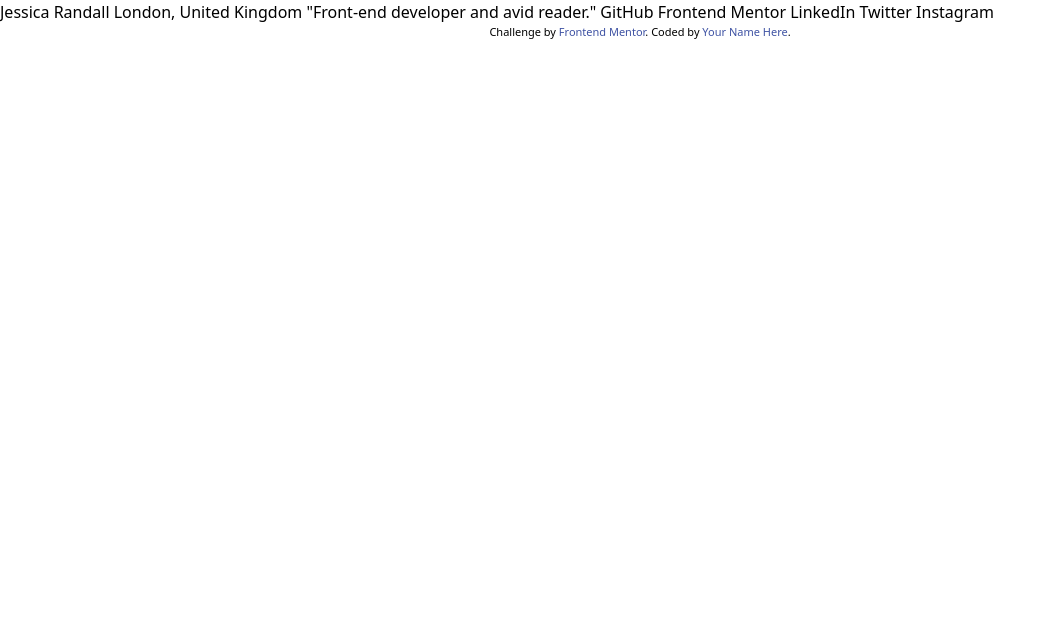
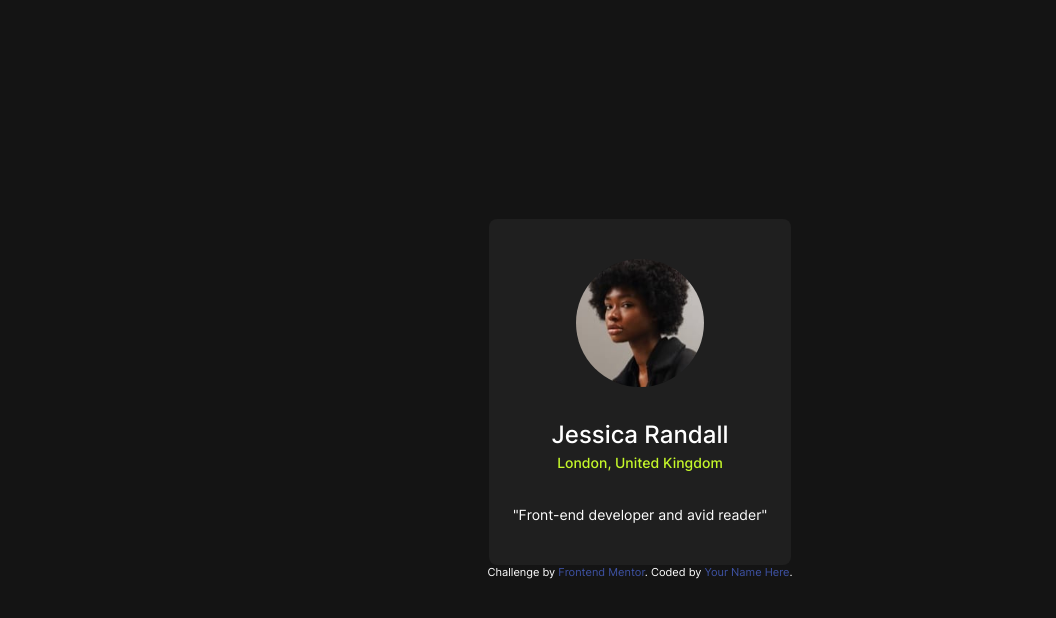
Before and after one commit to babyanonymouse/social-links-profile-main, a website: page index.html in a window 1280 px wide. Shown: the whole page, without its empty margins (0-1056 px from the left). Drawn offline with Linux system fonts and the light colour scheme.

Commit message:
initial commit | image wrapper

```diff
--- a/index.html
+++ b/index.html
@@ -13,10 +13,30 @@
 
     <title>Frontend Mentor | Social links profile</title>
   </head>
-  <body>
-    Jessica Randall London, United Kingdom "Front-end developer and avid
-    reader." GitHub Frontend Mentor LinkedIn Twitter Instagram
-
+  <body class="text-sm">
+    <main class="flex flex-col min-h-screen items-center justify-center">
+      <!-- wrapper -->
+      <div
+        class="card-wrapper rounded-lg flex flex-col items-center justify-center p-6"
+      >
+        <div class="my-4">
+          <img
+            src="./assets/images/avatar-jessica.jpeg"
+            alt="jessica_avatar"
+            class="rounded-full items-center justify-center w-32 h-32"
+          />
+        </div>
+        <!-- info  -->
+        <div class="text-center items-center font-medium my-4 space-y-0.5">
+          <h1 class="text-2xl">Jessica Randall</h1>
+          <h2 class="name">London, United Kingdom</h2>
+        </div>
+        <!-- socials -->
+        <div class="my-4">
+          <p>"Front-end developer and avid reader"</p>
+        </div>
+      </div>
+      <!-- code-by -->
       <div class="attribution">
         Challenge by
         <a
@@ -26,5 +46,6 @@
           >Frontend Mentor</a
         >. Coded by <a href="#">Your Name Here</a>.
       </div>
+    </main>
   </body>
 </html>
--- a/src/style.css
+++ b/src/style.css
@@ -1,6 +1,22 @@
 @import 'tailwindcss';
 
+/* inter font */
+@font-face {
+    font-family: 'Inter';
+    src: url('../assets/fonts/Inter-VariableFont_slnt\,wght.ttf');
+}
+
 /* normal body */
+body {
+    font-family: Inter, sans-serif;
+    background-color: hsl(0, 0%, 8%);
+    color: white;
+}
+
+.card-wrapper {
+    background-color: hsl(0, 0%, 12%);
+}
+
 .attribution {
     font-size: 11px;
     text-align: center;
@@ -9,3 +25,7 @@
 .attribution a {
     color: hsl(228, 45%, 44%);
 }
+
+.name {
+    color: hsl(75, 94%, 57%);
+}
```
Also changed, not shown: style-guide.md (+1 -1 lines), style.css, 1 other file. Lines whose indentation alone changed are shown as unchanged.
